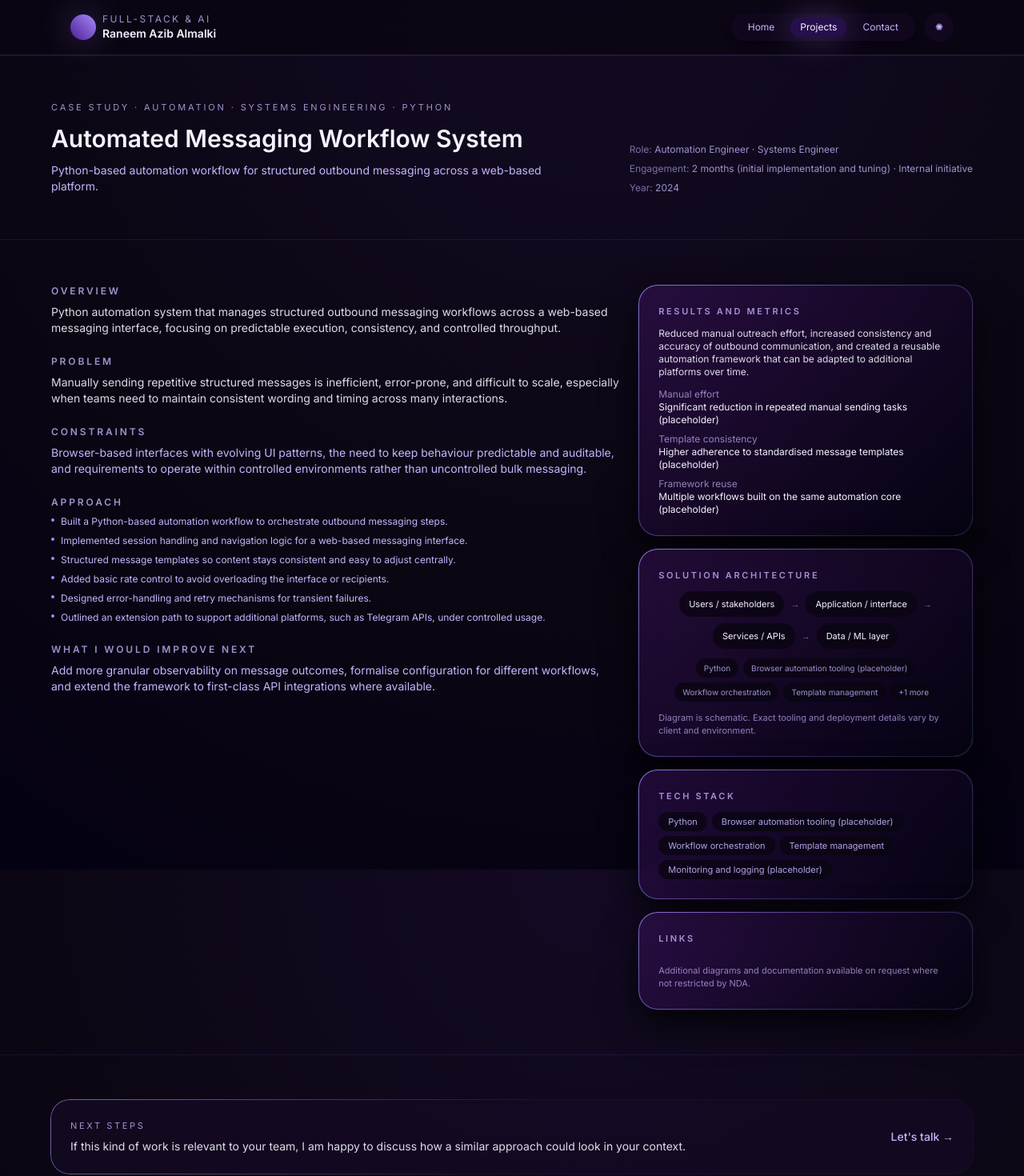
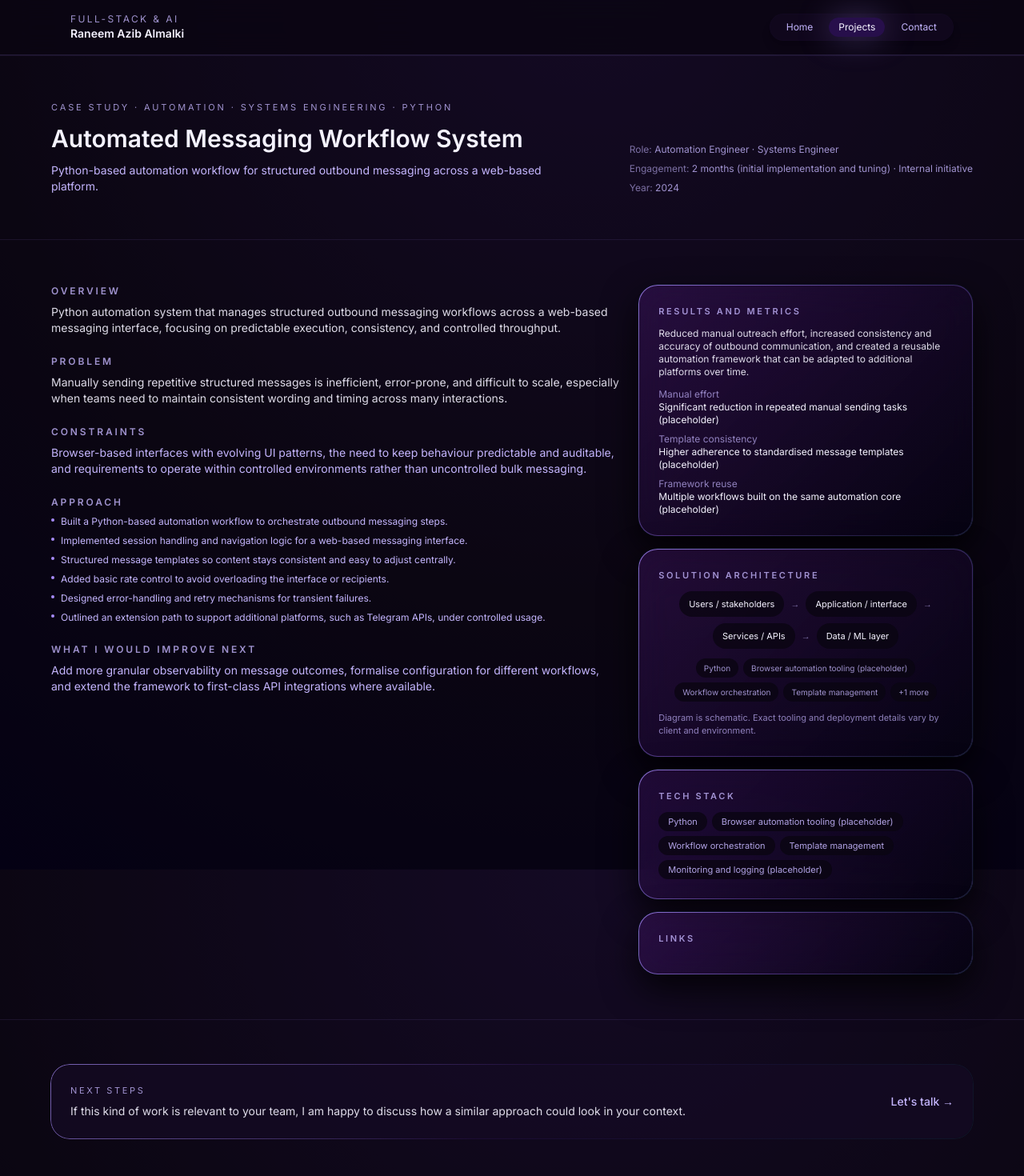
Before and after one commit to Rnemel/portfolio, a Next.js app: page /projects/automated-messaging-workflow-system in a window 1280 px wide. Shown: the top 1470 px of the page at 80% size. Built offline with nearby package versions, Linux system fonts and the light colour scheme.

Commit message:
Polish navbar, remove NDA note

```diff
--- a/src/app/projects/[slug]/page.tsx
+++ b/src/app/projects/[slug]/page.tsx
@@ -240,10 +240,6 @@
                       </a>
                     )}
                   </div>
-                  <p className="text-[11px] text-muted/70">
-                    Additional diagrams and documentation available on request where not restricted
-                    by NDA.
-                  </p>
                 </div>
               </Card>
             </div>
--- a/src/components/layout/navbar.tsx
+++ b/src/components/layout/navbar.tsx
@@ -38,17 +38,14 @@
     <>
       <header className="sticky top-0 z-40 border-b border-accent/15 bg-background/80 backdrop-blur-glass">
         <div className="mx-auto flex max-w-6xl flex-col gap-2 px-4 py-3 md:flex-row md:items-center md:justify-between md:px-6 md:py-4">
-          <Link href="/" className="flex items-center gap-2">
-            <div className="h-8 w-8 rounded-2xl bg-gradient-to-tr from-primary to-accent shadow-glow" />
-            <div className="flex flex-col">
-              <span className="text-xs uppercase tracking-[0.2em] text-muted/80">
-                Full-Stack &amp; AI
-              </span>
-              <span className="text-sm font-semibold text-text">{profile.name}</span>
-            </div>
+          <Link href="/" className="flex flex-col">
+            <span className="text-xs uppercase tracking-[0.2em] text-muted/80">
+              Full-Stack &amp; AI
+            </span>
+            <span className="text-sm font-semibold text-text">{profile.name}</span>
           </Link>
 
-          <div className="flex items-center justify-between gap-3 md:justify-end">
+          <div className="flex items-center justify-center">
             <nav className="flex flex-1 items-center justify-center gap-2 rounded-full border border-surface/60 bg-surface/60 px-2 py-1 text-xs text-muted shadow-lg md:flex-none md:justify-center">
               {navItems.map((item) => {
                 const isActive =
@@ -70,12 +67,6 @@
                 );
               })}
             </nav>
-            <Link
-              href="/contact"
-              className="hidden h-9 w-9 items-center justify-center rounded-full border border-surface/70 bg-surface/80 text-xs text-muted hover:border-accent/70 hover:text-accent md:inline-flex"
-            >
-              ✺
-            </Link>
           </div>
         </div>
       </header>
```
Also changed, not shown: 1 other file (tests, documents, lock files or other folders).
